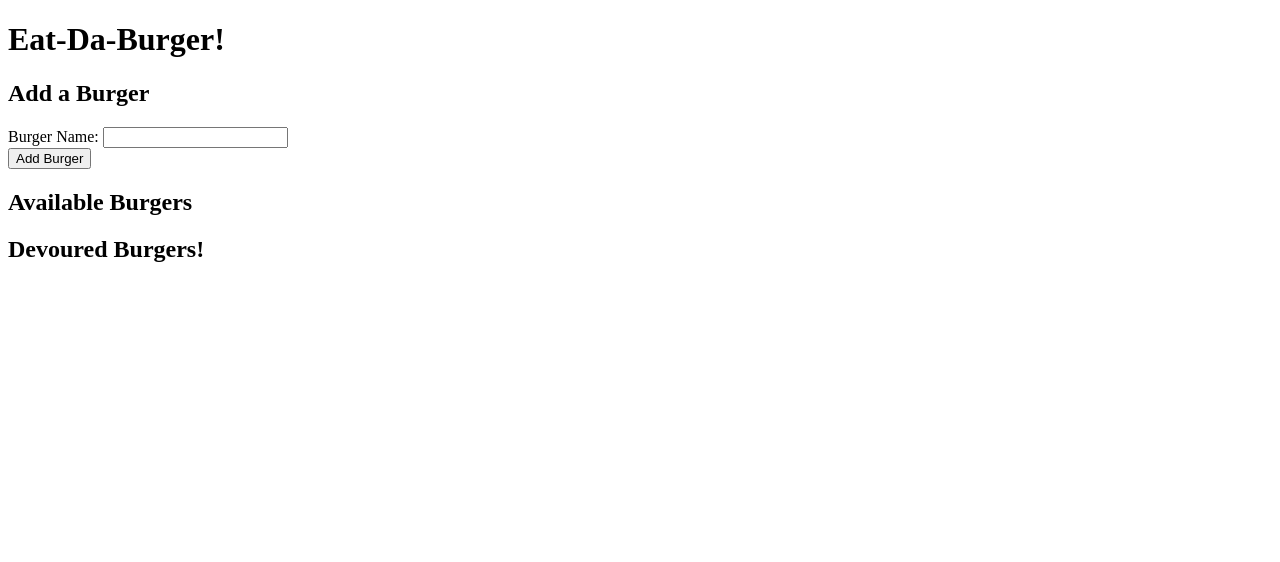
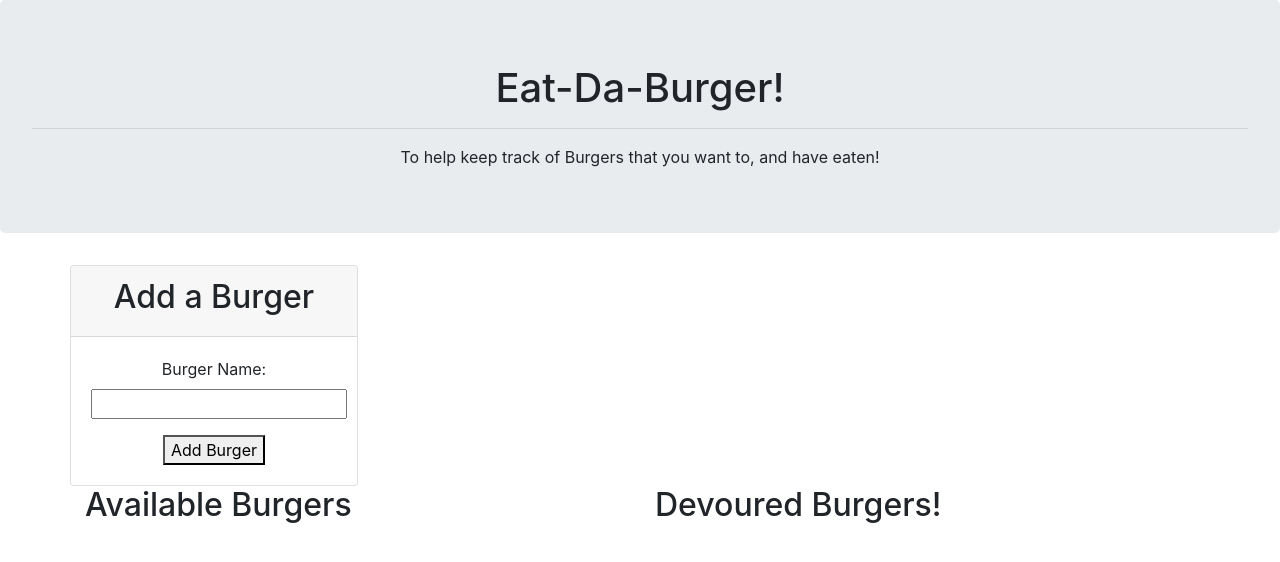
Before and after one commit to GregoryDesmarais/burger, a Node server app: template views/index.handlebars in a window 1280 px wide. Shown: the top 562 px of the page. Run offline with Node 20, Linux system fonts and the light colour scheme; the template is opened without the code that fills it, so the values that code supplies are empty; some libraries are stand-ins or nearby versions.

Commit message:
Updated page layout to give it a slightly better look than default

```diff
--- a/db/schema.sql
+++ b/db/schema.sql
@@ -15,6 +15,3 @@ id int NOT NULL AUTO_INCREMENT PRIMARY KEY,
 burger_name varchar(255) NOT NULL,
 devoured BOOLEAN NOT NULL DEFAULT FALSE
 );
-
-
--- Insert a set of records.
--- a/views/index.handlebars
+++ b/views/index.handlebars
@@ -1,32 +1,41 @@
+<div class="jumbotron text-center">
   <h1>Eat-Da-Burger!</h1>
-
+  <hr>
+  To help keep track of Burgers that you want to, and have eaten!
+</div>
+<div class="container m-auto">
+  <div class="row my-auto">
+    <div class="card text-center" style="width:18em;">
+      <div class="card-header">
         <h2>Add a Burger</h2>
+      </div>
+      <div class="card-body">
         <form class="create-form">
-
           <div class="form-group">
             <label for="ba">Burger Name:</label>
             <input type="text" id="ba" name="name">
           </div>
           <button type="submit">Add Burger</button>
         </form>
-
-
+      </div>
+    </div>
+  </div>
+  <div class="row">
+    <div class="col-6">
       <h2>Available Burgers</h2>
-
-<ul>
       {{#each burger}}
       {{#unless devoured}}
       {{> burgers/burger-block devoured=false}}
       {{/unless}}
       {{/each}}
-</ul>
-
+    </div>
+    <div class="col-6">
       <h2>Devoured Burgers!</h2>
-
-<ul>
       {{#each burger}}
       {{#if devoured}}
       {{> burgers/burger-block devoured=true}}
       {{/if}}
       {{/each}}
-</ul>
+    </div>
+  </div>
+</div>
--- a/views/layouts/main.handlebars
+++ b/views/layouts/main.handlebars
@@ -6,6 +6,7 @@
     <meta http-equiv="X-UA-Compatible" content="ie=edge">
     <title>Eat-Da-Burger!</title>
     <script src='https://code.jquery.com/jquery-3.4.1.min.js'></script>
+    <link rel='stylesheet' href='https://stackpath.bootstrapcdn.com/bootstrap/4.3.1/css/bootstrap.min.css' integrity='sha384-ggOyR0iXCbMQv3Xipma34MD+dH/1fQ784/j6cY/iJTQUOhcWr7x9JvoRxT2MZw1T' crossorigin='anonymous'>
     <script src="assets/js/burger.js"></script>
 </head>
 <body>
--- a/views/partials/burgers/burger-block.handlebars
+++ b/views/partials/burgers/burger-block.handlebars
@@ -1,6 +1,10 @@
-<li>
-	{{burger_name}}
-	{{#unless devoured}}
-	<button class="devour-burger" data-id="{{this.id}}">Devour!</button>
-	{{/unless}}
-</li>
+<div class="row">
+		<div class="col-6">
+			{{burger_name}}
+		</div>
+		{{#unless devoured}}
+		<div class="col-6">
+			<button class="devour-burger" data-id="{{this.id}}">Devour!</button>
+		</div>
+		{{/unless}}
+</div>
```
Lines whose indentation alone changed are shown as unchanged.
